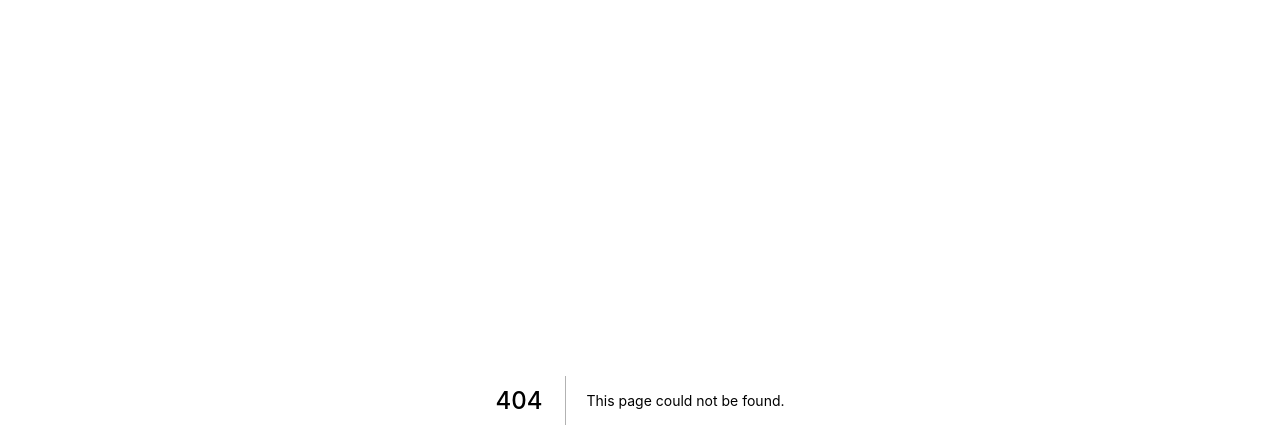
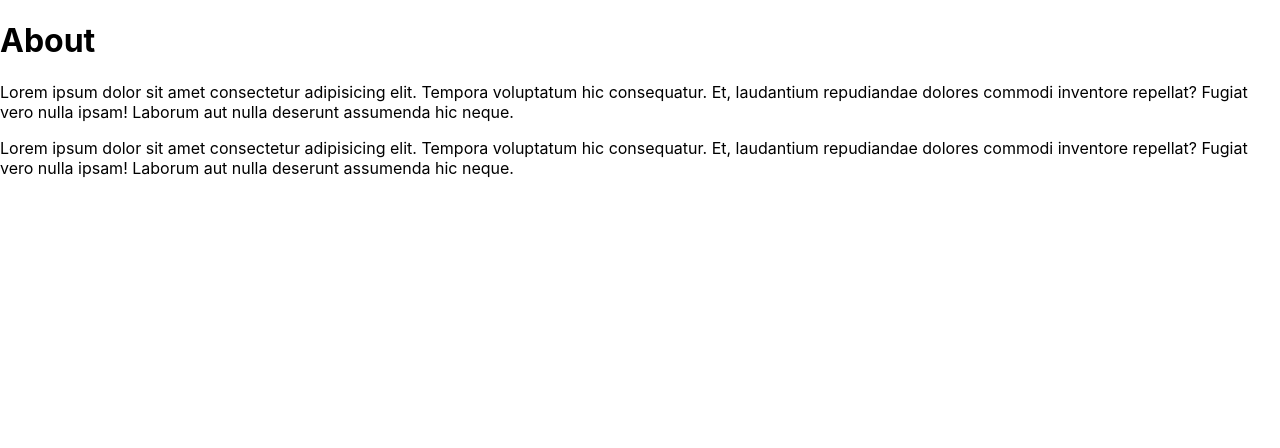
Before and after one commit to featuriz/NextJS-Ninjalist, a Next.js app: page /about in a window 1280 px wide. Before the commit this address had no page. Shown: the top 448 px of the page. Built offline with nearby package versions, Linux system fonts and the light colour scheme.

Commit message:
Added some pages to check routes

```diff
--- /dev/null
+++ b/pages/about.js
@@ -0,0 +1,11 @@
+const About = () => {
+    return (
+        <div>
+            <h1>About</h1>
+            <p>Lorem ipsum dolor sit amet consectetur adipisicing elit. Tempora voluptatum hic consequatur. Et, laudantium repudiandae dolores commodi inventore repellat? Fugiat vero nulla ipsam! Laborum aut nulla deserunt assumenda hic neque.</p>
+            <p>Lorem ipsum dolor sit amet consectetur adipisicing elit. Tempora voluptatum hic consequatur. Et, laudantium repudiandae dolores commodi inventore repellat? Fugiat vero nulla ipsam! Laborum aut nulla deserunt assumenda hic neque.</p>
+        </div>
+    );
+}
+
+export default About;
--- a/pages/index.js
+++ b/pages/index.js
@@ -6,6 +6,8 @@ export default function Home() {
   return (
     <div>
       <h1>Homepage!</h1>
+      <p>Lorem ipsum dolor sit amet consectetur adipisicing elit. Tempora voluptatum hic consequatur. Et, laudantium repudiandae dolores commodi inventore repellat? Fugiat vero nulla ipsam! Laborum aut nulla deserunt assumenda hic neque.</p>
+      <p>Lorem ipsum dolor sit amet consectetur adipisicing elit. Tempora voluptatum hic consequatur. Et, laudantium repudiandae dolores commodi inventore repellat? Fugiat vero nulla ipsam! Laborum aut nulla deserunt assumenda hic neque.</p>
     </div>
   )
 }
```
Also changed, not shown: pages/ninjas/index.js (added, +9 -0 lines), pages/ninjas/test.js (added, +9 -0 lines).
